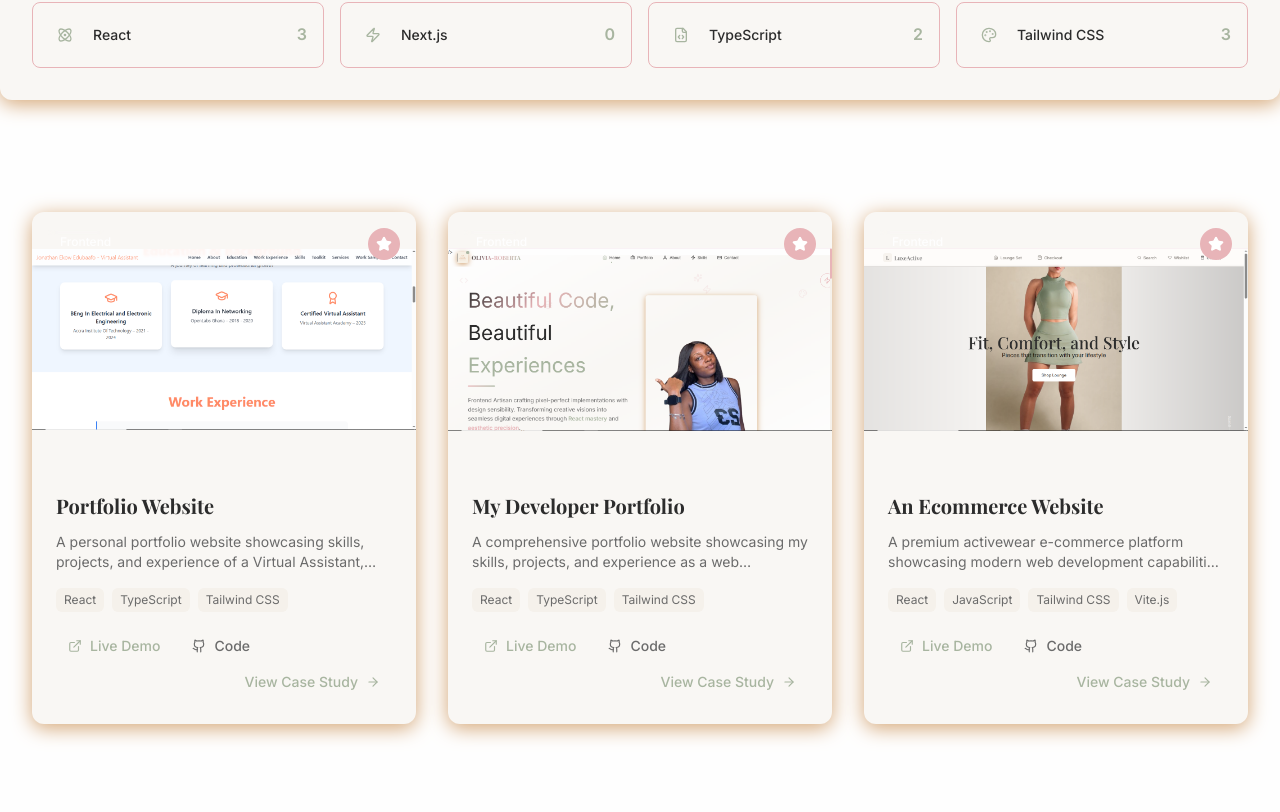
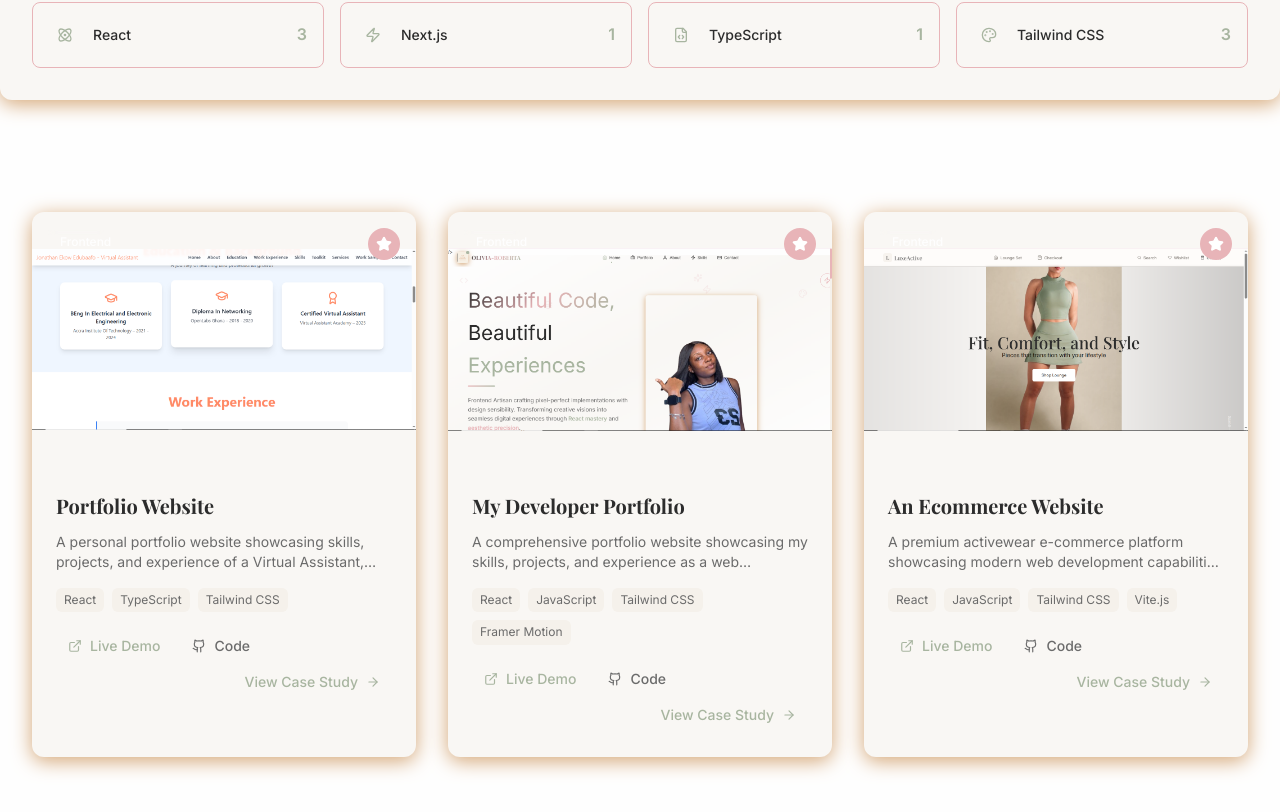
Before and after one commit to oliviaroberta/MyWebDevPortfolio, a React (Vite) app: page /portfolio in a window 1280 px wide. Shown: the part 1046-1858 px from the top of the page. Built offline with nearby package versions, Linux system fonts and the light colour scheme.

Commit message:
Fixed favicon and added a readme file

```diff
--- a/src/pages/portfolio/index.jsx
+++ b/src/pages/portfolio/index.jsx
@@ -53,7 +53,7 @@ const PortfolioShowcase = () => {
       description: "A comprehensive portfolio website showcasing my skills, projects, and experience as a web developer, built with React, Next.js, and TypeScript.",
       image: "/assets/images/Screenshot1m.png",
       type: "Frontend",
-      technologies: ["React", "TypeScript", "Tailwind CSS"],
+      technologies: ["React", "JavaScript", "Tailwind CSS", "Framer Motion", "React Icons", "Next.js"],
       featured: true,
       liveUrl: "https://designsystem-pro.netlify.app",
       githubUrl: "https://github.com/oliviaroberta/designsystem-pro",
```
Also changed, not shown: 1 other file (tests, documents, lock files or other folders).
